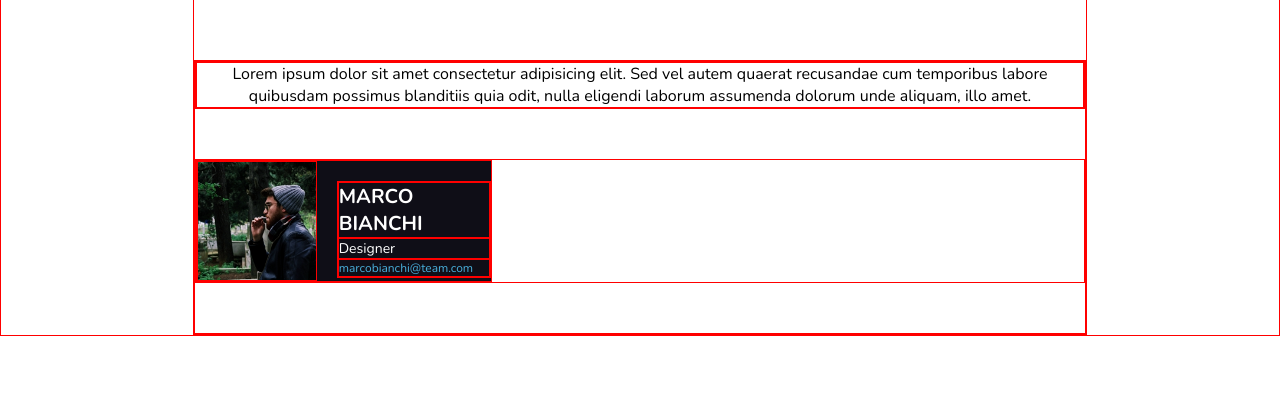
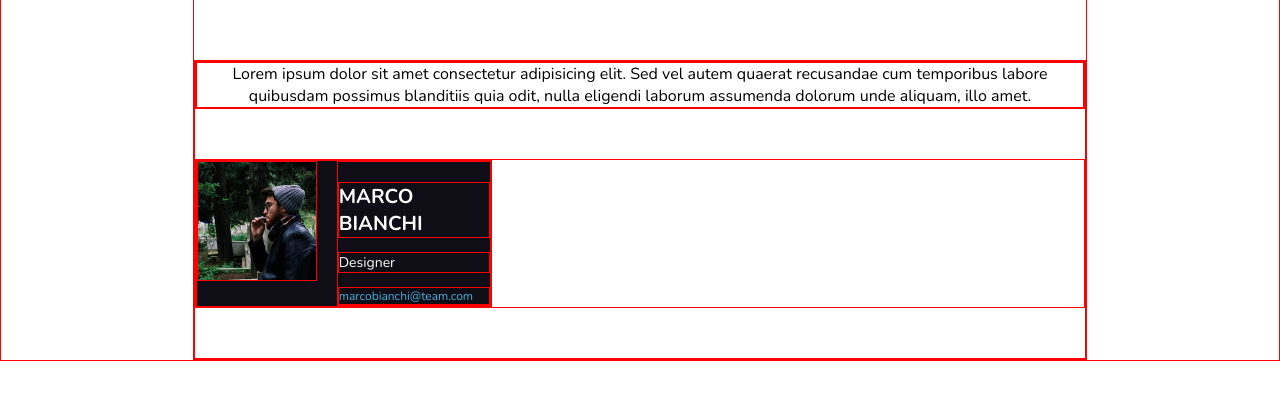
Before and after one commit to AndreaLivornese/html-css-float-cards, a plain HTML site: page index.html in a window 1280 px wide. Shown: the part 153-552 px from the top of the page. Drawn offline with nearby package versions, Linux system fonts and the light colour scheme.

Commit message:
conclusa stilizzazione card

```diff
--- a/css/style.css
+++ b/css/style.css
@@ -1,8 +1,9 @@
 
 /* reset */
 *{
+    padding: 0;
+
     margin:0;
-    padding: 0;
 
     box-sizing: border-box;
 
@@ -77,10 +78,15 @@ section{
 }
 
 .card ul{
-    margin-inline-start: 140px;
-    margin-top: 20px;
+    padding-top:20px;
+
+    margin-inline-start:  140px;
 
     list-style-type: none;
+}
+
+.card li:nth-of-type(1), .card li:nth-of-type(2){
+    margin-bottom: 14px;
 }
 
 .name-surname{
```
